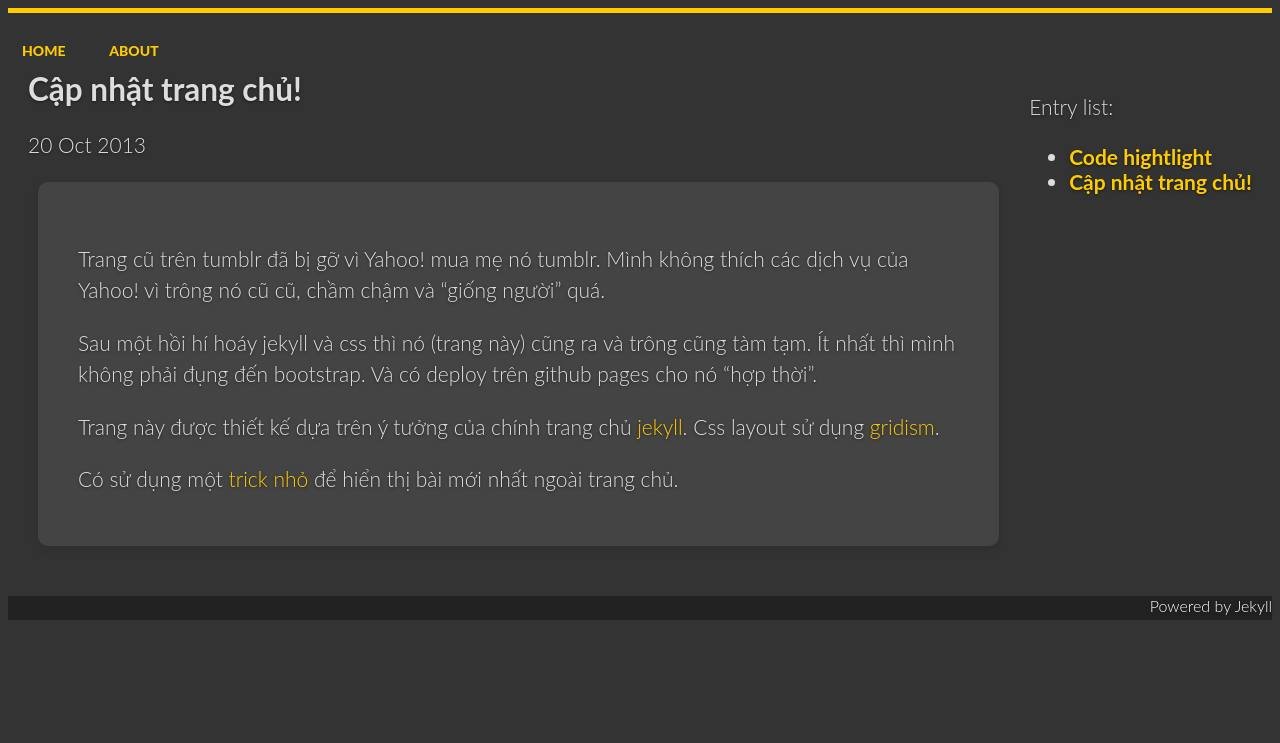
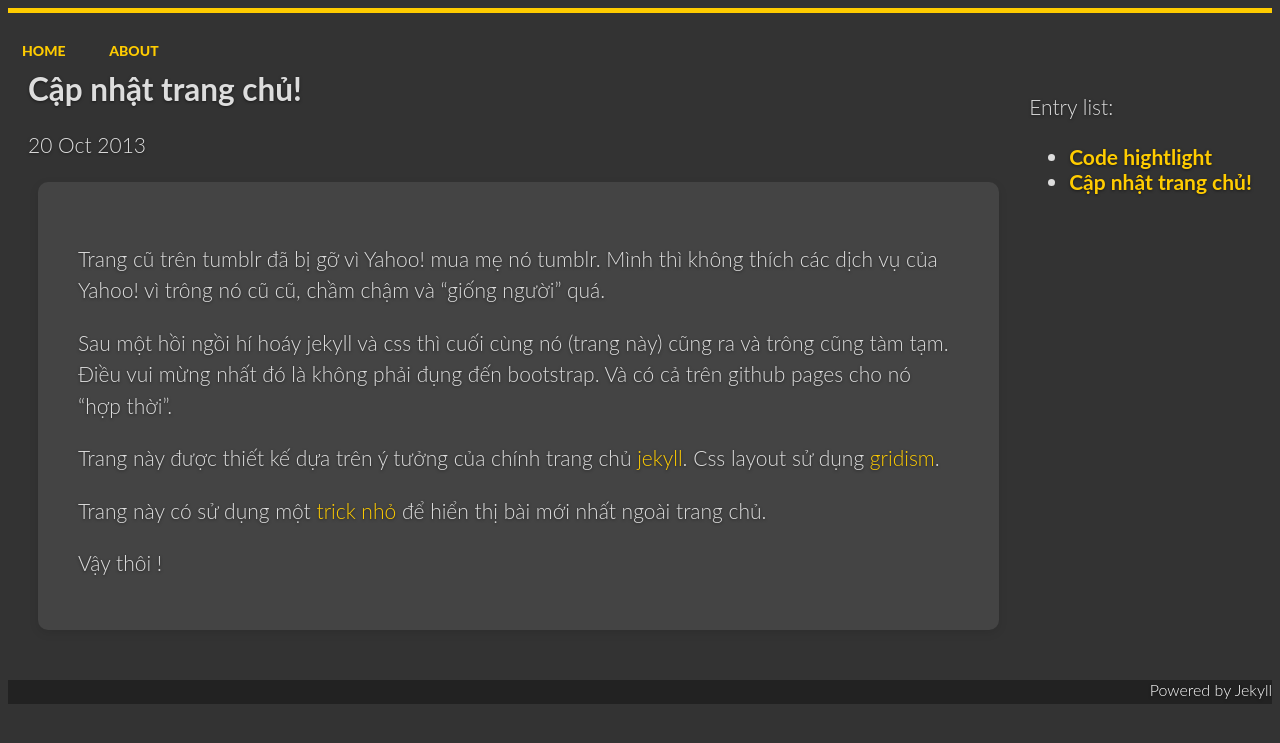
Before and after one commit to vdchuyen/chuyen-vn, a Jekyll site: the page built from _posts/2013-10-20-update-home.markdown, in a window 1280 px wide. Shown: the top 743 px of the page. Built offline with Jekyll 4.4.1, drawn with Linux system fonts in a browser that asks for light colours; Markdown is read by kramdown in place of the engine named in the settings.

Commit message:
Update post

```diff
--- a/_posts/2013-10-20-update-home.markdown
+++ b/_posts/2013-10-20-update-home.markdown
@@ -5,10 +5,12 @@ date:   2013-10-20 11:59:42
 categories: jekyll
 ---
 
-Trang cũ trên tumblr đã bị gỡ vì Yahoo! mua mẹ nó tumblr. Mình không thích các dịch vụ của Yahoo! vì trông nó cũ cũ, chầm chậm và "giống người" quá.
+Trang cũ trên tumblr đã bị gỡ vì Yahoo! mua mẹ nó tumblr. Mình thì không thích các dịch vụ của Yahoo! vì trông nó cũ cũ, chầm chậm và "giống người" quá.
 
-Sau một hồi hí hoáy jekyll và css thì nó (trang này) cũng ra và trông cũng tàm tạm. Ít nhất thì mình không phải đụng đến bootstrap. Và có deploy trên github pages cho nó "hợp thời".
+Sau một hồi ngồi hí hoáy jekyll và css thì cuối cùng nó (trang này) cũng ra và trông cũng tàm tạm. Điều vui mừng nhất đó là không phải đụng đến bootstrap. Và có cả trên github pages cho nó "hợp thời".
 
 Trang này được thiết kế dựa trên ý tưởng của chính trang chủ [jekyll](http://jekyllrb.com). Css layout sử dụng [gridism](https://github.com/cobyism/gridism).
 
-Có sử dụng một [trick nhỏ](https://gist.github.com/nimbupani/1421828) để hiển thị bài mới nhất ngoài trang chủ.
+Trang này có sử dụng một [trick nhỏ](https://gist.github.com/nimbupani/1421828) để hiển thị bài mới nhất ngoài trang chủ.
+
+Vậy thôi !
```
